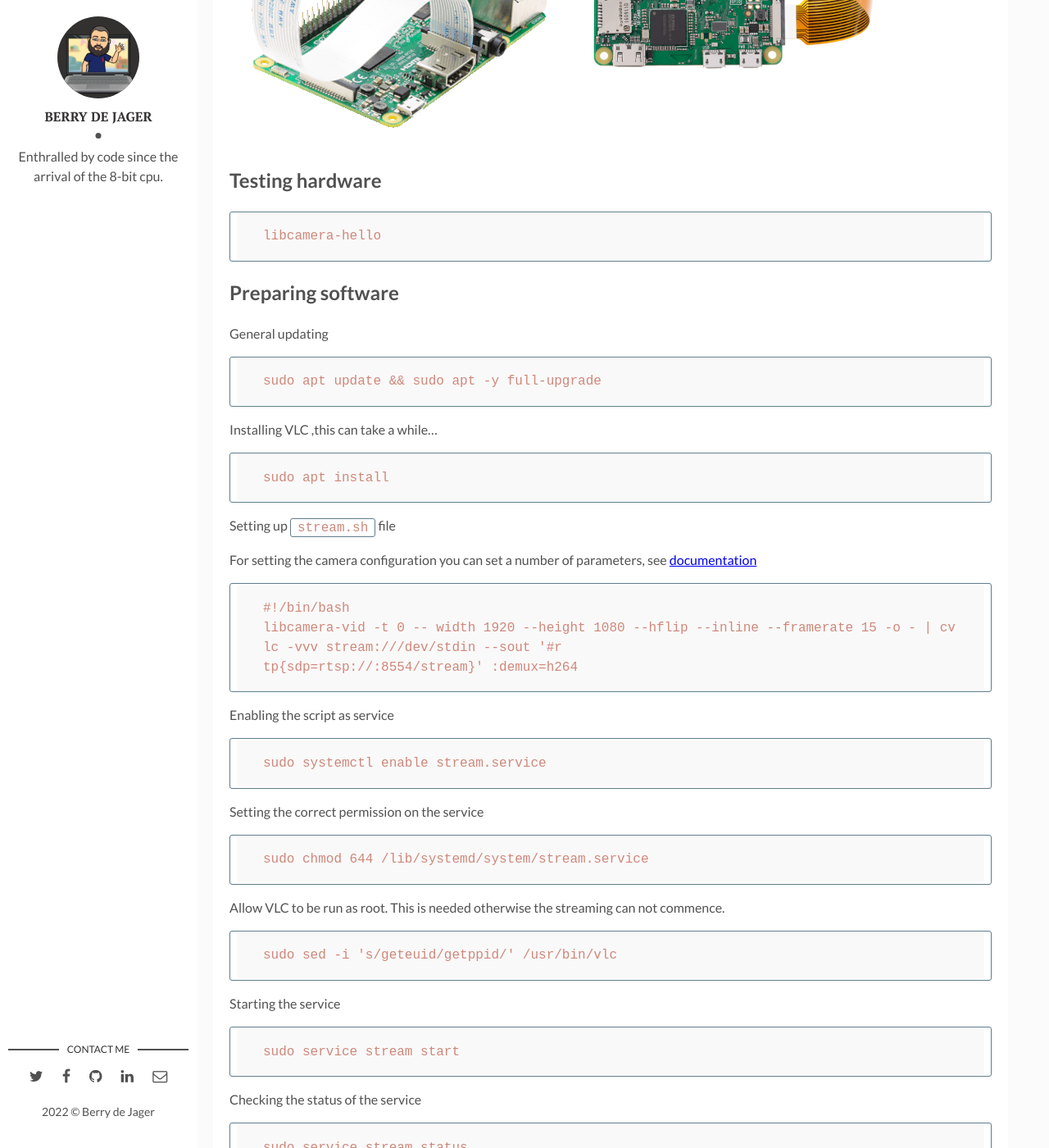
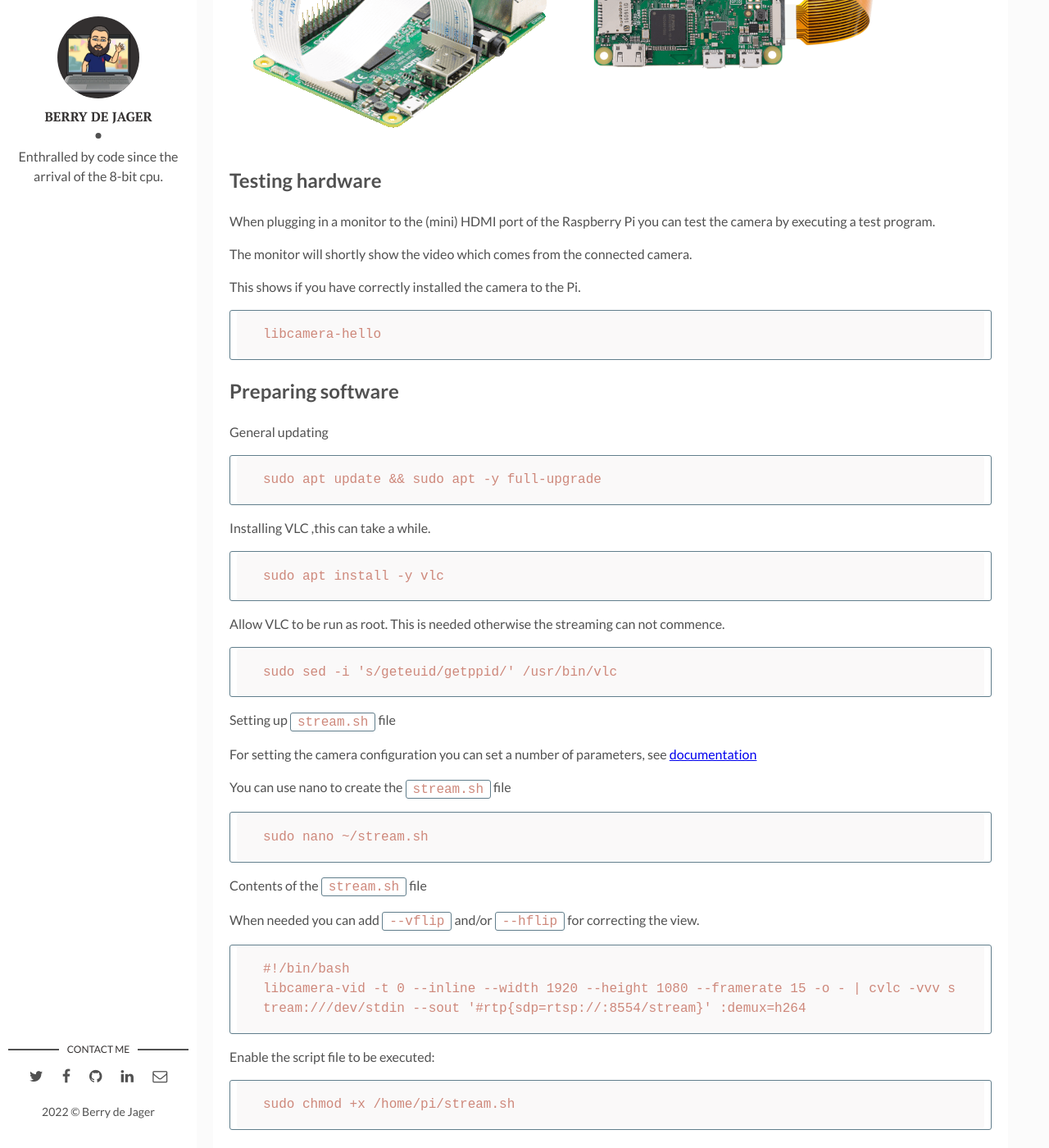
Before and after one commit to berrydejager/code, a Jekyll site: the page built from _posts/2022-04-29-Libcamera-RTSP.markdown, in a window 1280 px wide and 1400 px high, scrolled down 1108 px. Shown: the whole window at 82% size. Built offline with Jekyll 4.4.1, drawn with Linux system fonts in a browser that asks for light colours; some of the changed text lies outside the part shown.

Commit message:
Update 2022-04-29-Libcamera-RTSP.markdown

````diff
--- a/_posts/2022-04-29-Libcamera-RTSP.markdown
+++ b/_posts/2022-04-29-Libcamera-RTSP.markdown
@@ -29,6 +29,12 @@
 
 ## Testing hardware
 
+When plugging in a monitor to the (mini) HDMI port of the Raspberry Pi you can test the camera by executing a test program.
+
+The monitor will shortly show the video which comes from the connected camera.
+
+This shows if you have correctly installed the camera to the Pi.
+
 ```
 libcamera-hello
 ```
@@ -41,37 +47,75 @@
 sudo apt update && sudo apt -y full-upgrade
 ```
 
-Installing VLC ,this can take a while...
+Installing VLC ,this can take a while.
 
 ```
-sudo apt install
-```
-
-Setting up `stream.sh` file
-
-For setting the camera configuration you can set a number of parameters, see [documentation](https://www.raspberrypi.com/documentation/accessories/camera.html)
-
-```
-#!/bin/bash
-libcamera-vid -t 0 -- width 1920 --height 1080 --hflip --inline --framerate 15 -o - | cvlc -vvv stream:///dev/stdin --sout '#r
-tp{sdp=rtsp://:8554/stream}' :demux=h264
-```
-
-Enabling the script as service
-
-```
-sudo systemctl enable stream.service
-```
-
-Setting the correct permission on the service
-```
-sudo chmod 644 /lib/systemd/system/stream.service
+sudo apt install -y vlc
 ```
 
 Allow VLC to be run as root. This is needed otherwise the streaming can not commence.
 ```
 sudo sed -i 's/geteuid/getppid/' /usr/bin/vlc
 ```
+
+
+Setting up `stream.sh` file
+
+For setting the camera configuration you can set a number of parameters, see [documentation](https://www.raspberrypi.com/documentation/accessories/camera.html)
+
+You can use nano to create the `stream.sh` file
+
+```
+sudo nano ~/stream.sh
+```
+
+Contents of the `stream.sh` file
+
+When needed you can add `--vflip` and/or `--hflip` for correcting the view.
+
+```
+#!/bin/bash
+libcamera-vid -t 0 --inline --width 1920 --height 1080 --framerate 15 -o - | cvlc -vvv stream:///dev/stdin --sout '#rtp{sdp=rtsp://:8554/stream}' :demux=h264
+```
+
+Enable the script file to be executed:
+
+```
+sudo chmod +x /home/pi/stream.sh
+```
+
+Enabling the script as service
+
+```
+sudo nano /lib/systemd/system/stream.service
+```
+
+And write in it:
+```
+[Unit]
+Description=Custom Webcam Streaming Service
+After=multi-user.target
+
+[Service]
+Type=simple
+ExecStart=/home/pi/stream.sh
+Restart=on-abort
+
+[Install]
+WantedBy=multi-user.target
+```
+
+Set correct permissions on the service file:
+
+```
+sudo chmod 644 /lib/systemd/system/stream.service
+
+
+Creating the service on the system
+```
+sudo systemctl enable stream.service
+```
+
 
 Starting the service
 
````
